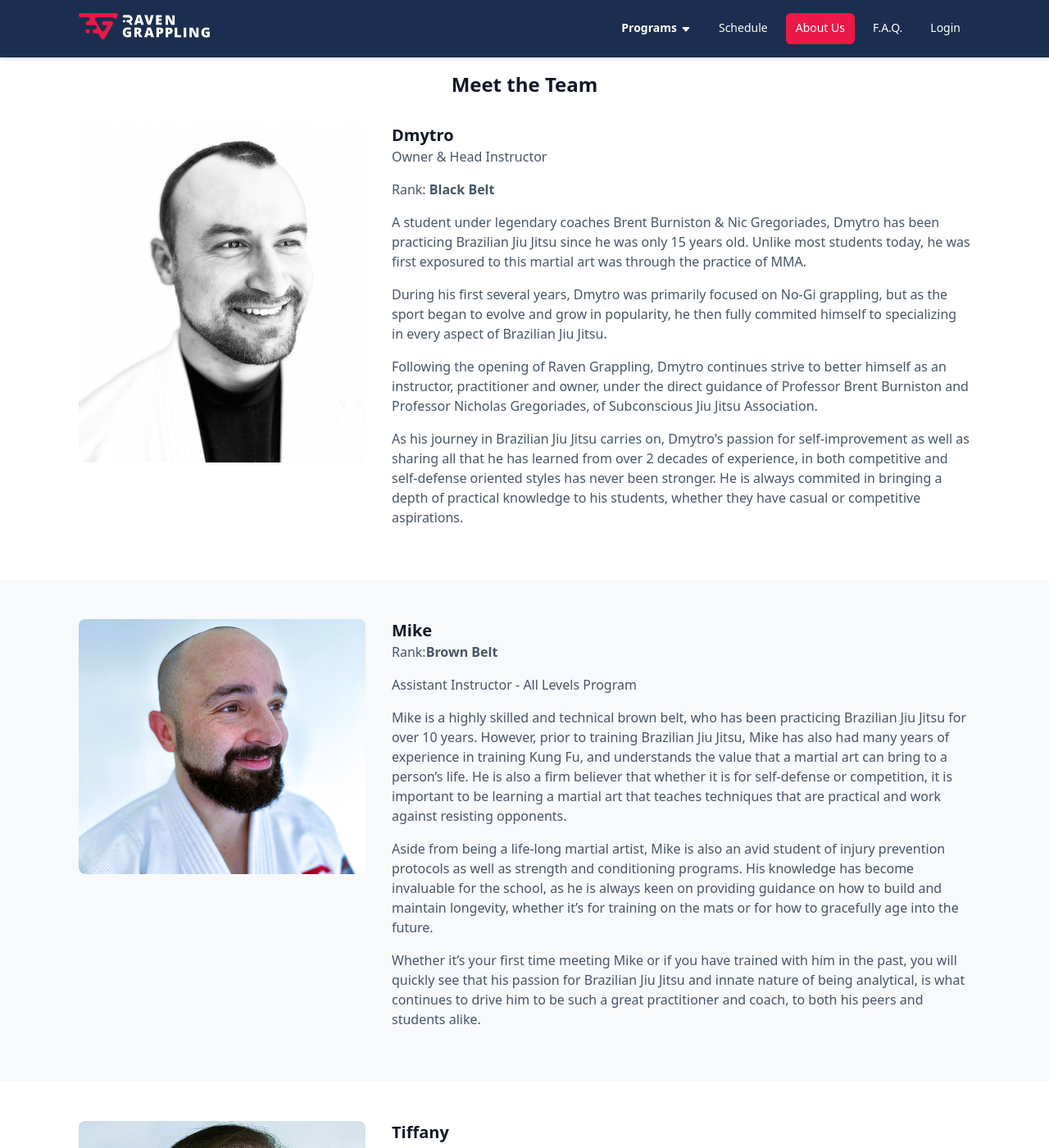
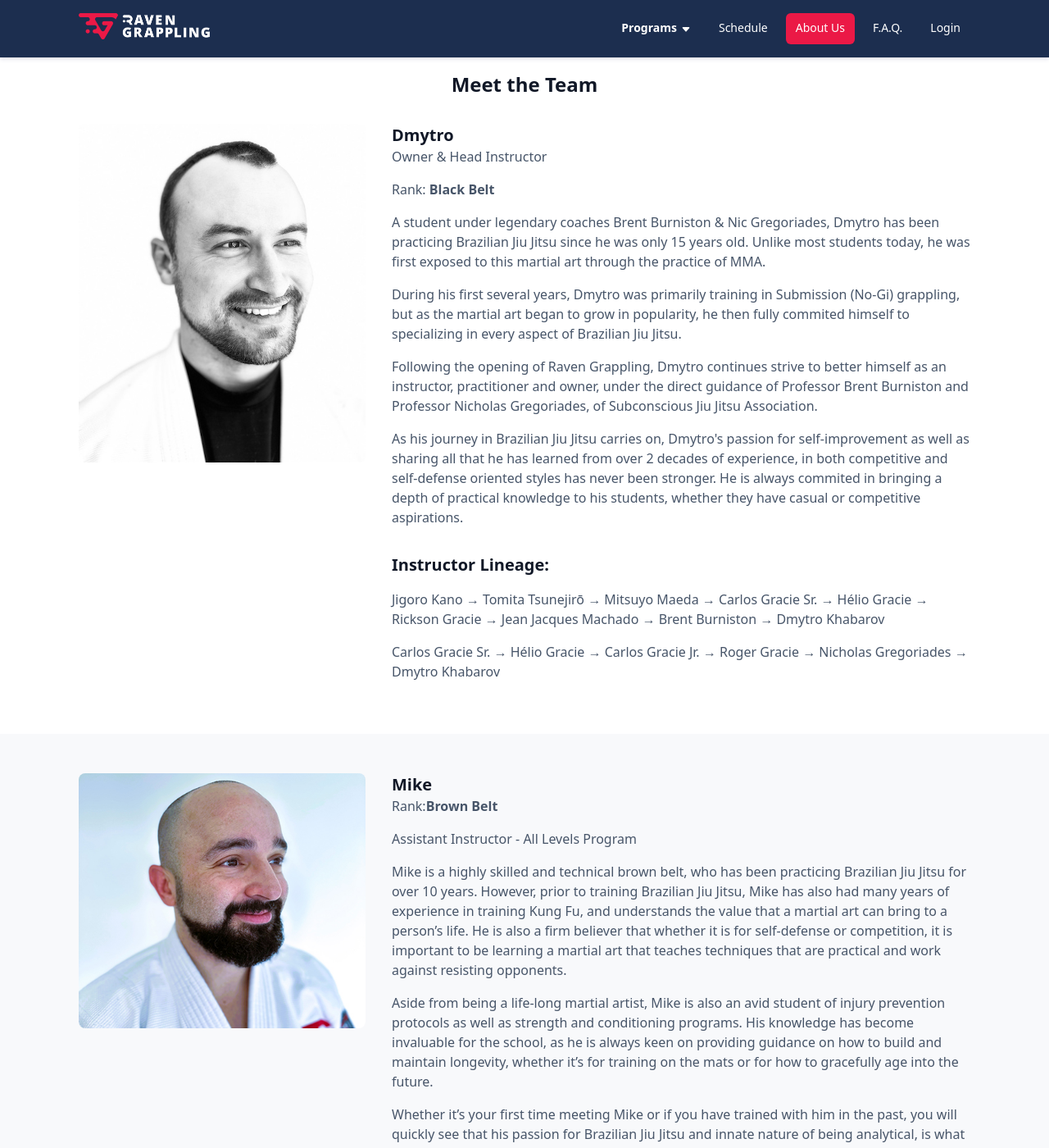
Before and after one commit to RavenGrappling/RavenGrappling.github.io, a Jekyll site: the page built from pages/about-us.html, in a window 1280 px wide and 1400 px high, scrolled down 535 px. Shown: the whole window at 82% size. Built offline with Jekyll 4.4.1, drawn with Linux system fonts in a browser that asks for light colours.

Commit message:
Update about-us.html

```diff
--- a/pages/about-us.html
+++ b/pages/about-us.html
@@ -45,16 +45,23 @@ permalink: /about-us
        Rank:<strong> Black Belt</strong>
       </p>
       <p>
-        A student under legendary coaches Brent Burniston & Nic Gregoriades, Dmytro has been practicing Brazilian Jiu Jitsu since he was only 15 years old. Unlike most students today, he was first exposured to this martial art was through the practice of MMA.
+        A student under legendary coaches Brent Burniston & Nic Gregoriades, Dmytro has been practicing Brazilian Jiu Jitsu since he was only 15 years old. Unlike most students today, he was first exposed to this martial art through the practice of MMA.
       </p>
       <p>
-        During his first several years, Dmytro was primarily focused on No-Gi grappling, but as the sport began to evolve and grow in popularity, he then fully commited himself to specializing in every aspect of Brazilian Jiu Jitsu.
+        During his first several years, Dmytro was primarily training in Submission (No-Gi) grappling, but as the martial art began to grow in popularity, he then fully commited himself to specializing in every aspect of Brazilian Jiu Jitsu.
       </p>
       <p>
         Following the opening of Raven Grappling, Dmytro continues strive to better himself as an instructor, practitioner and owner, under the direct guidance of Professor Brent Burniston and Professor Nicholas Gregoriades, of Subconscious Jiu Jitsu Association.
       </p>
       <p>
         As his journey in Brazilian Jiu Jitsu carries on, Dmytro's passion for self-improvement as well as sharing all that he has learned from over 2 decades of experience, in both competitive and self-defense oriented styles has never been stronger. He is always commited in bringing a depth of practical knowledge to his students, whether they have casual or competitive aspirations.
+      </p>
+      <h3>Instructor Lineage:</h3>
+      <p>
+        Jigoro Kano → Tomita Tsunejirō → Mitsuyo Maeda → Carlos Gracie Sr. → Hélio Gracie → Rickson Gracie → Jean Jacques Machado → Brent Burniston → Dmytro Khabarov
+      </p>
+      <p>
+        Carlos Gracie Sr. → Hélio Gracie → Carlos Gracie Jr. → Roger Gracie → Nicholas Gregoriades → Dmytro Khabarov
       </p>
     </div>
   </div>
```
